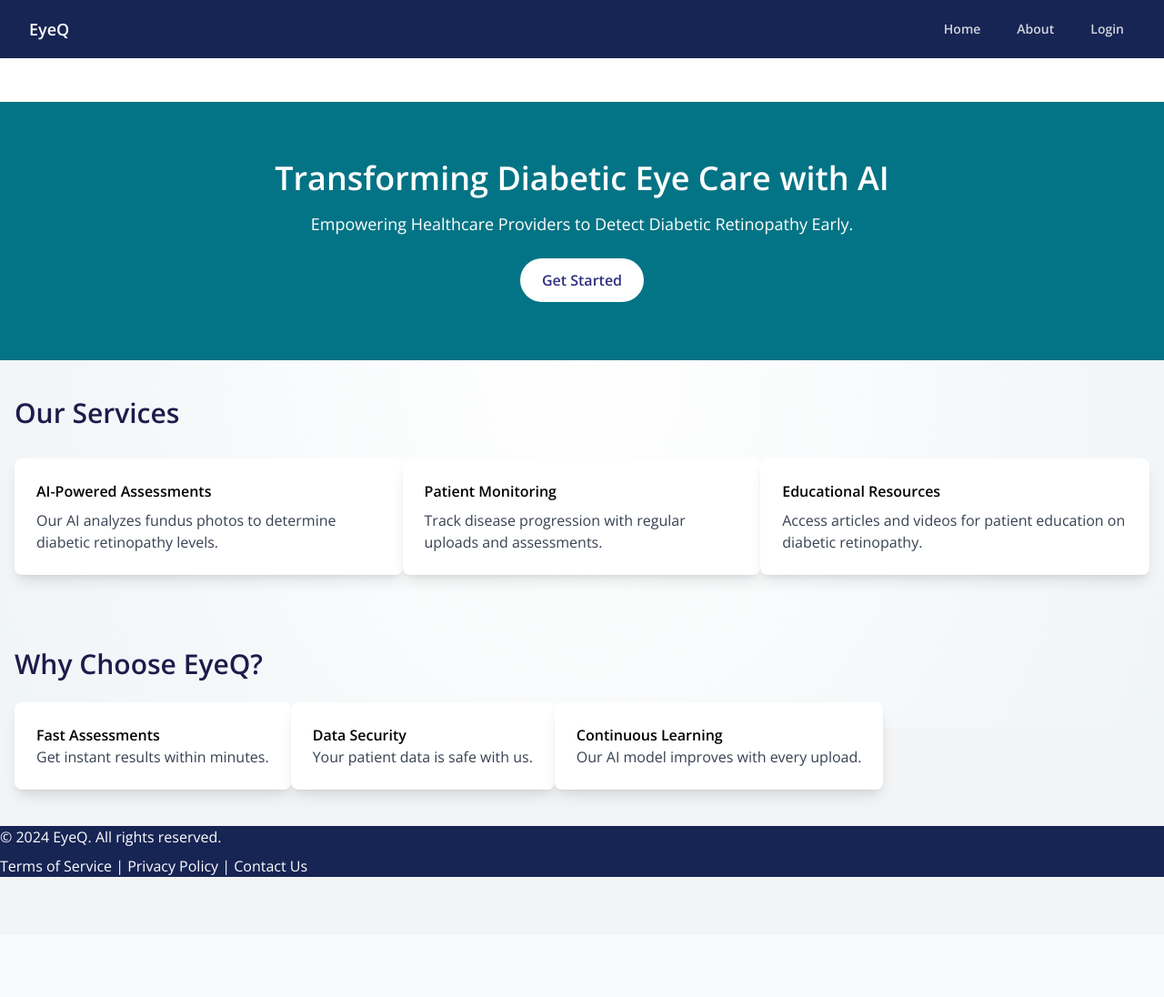
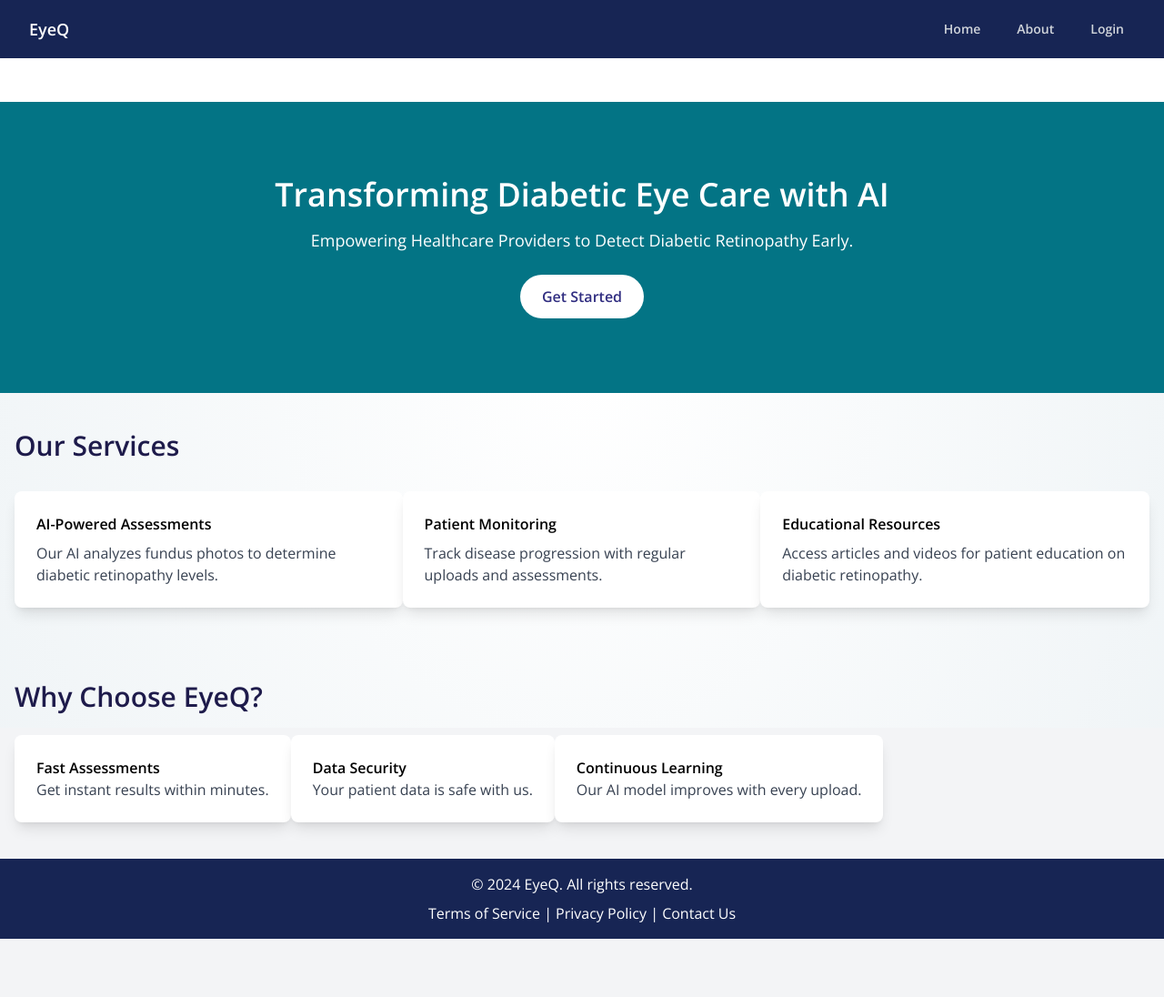
Before and after one commit to NeffCodes/retinopathy-risk-assessment-tool, a Django app: page / in a window 1280 px wide. Shown: the whole page at 91% size. Before the commit the page ends 964 px from the top, so only its background shows below. Run offline with Django 5.2, Linux system fonts and the light colour scheme.

Commit message:
Resolved merge conflicts and duplicate entries for lines 39-47 in styles.css

```diff
--- a/rrat/static/css/styles.css
+++ b/rrat/static/css/styles.css
@@ -36,25 +36,12 @@
 
 .hero-section {
   background-color: #037485; /* Set background color */
-<<<<<<< HEAD
-  color: white; /* Optional: Change text color for better contrast */
-  margin-top: 0; /* Remove any top margin */
-}
-=======
   color: white; /* Change text color for better contrast */
   margin-top: 0; /* Remove any top margin */
   display: flex; /* Enable flexbox */
   align-items: center; /* Center content vertically */
   justify-content: center; /* Center content horizontally */
-<<<<<<< HEAD
-<<<<<<< HEAD
   height: 40vh; /* Set height to full viewport height */
-=======
-  height: 60vh; /* Set height to full viewport height */
->>>>>>> 48dabdf (1) Configured URL patterns for user registration and login endpoints.  2) Protected patient views with @login_required decorator to restrict access to authorized users. 3) Set up error handling for invalid login attempts)
-=======
-  height: 40vh; /* Set height to full viewport height */
->>>>>>> 56422fa (1) Allowed for the display of username upon log-in + access to patient dashboard)
   text-align: center; /* Center text within the section */
 }
 
```
